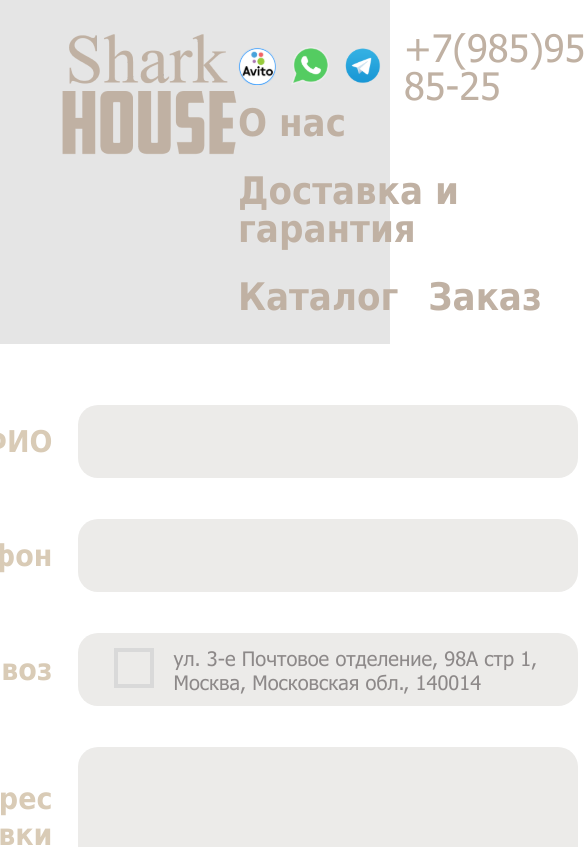
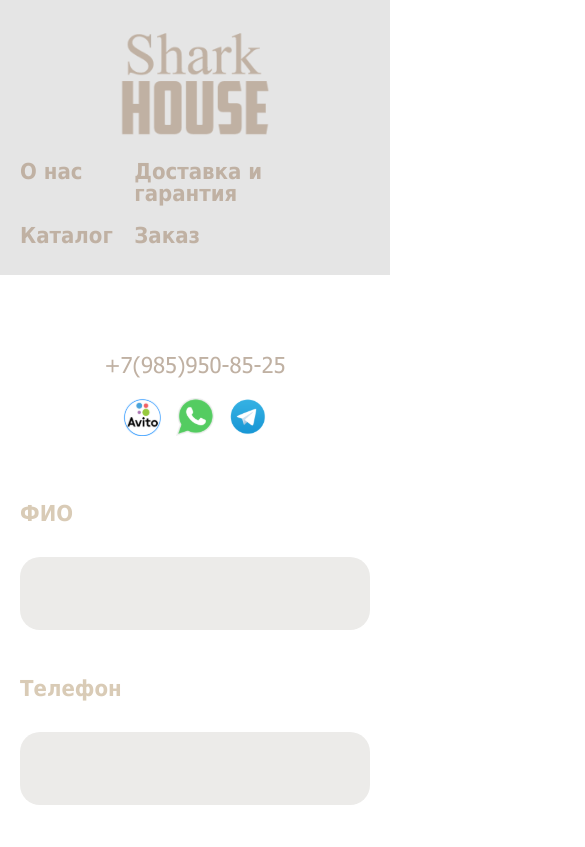
Before and after one commit to Hillel1408/shark-house, a React (Create React App) app: page /shark-house/order in a window 390 px wide. Shown: the top 847 px of the page, 585 px wide, since content can reach past the window. Built offline with nearby package versions, Linux system fonts and the light colour scheme.

Commit message:
shark-house

```diff
--- a/src/App.js
+++ b/src/App.js
@@ -1,3 +1,4 @@
+import classNames from 'classnames';
 import { Header } from './components/Header';
 import { AboutUs } from './pages/AboutUs';
 import { Delivery } from './pages/Delivery';
@@ -11,7 +12,7 @@ function App() {
     return (
         <Router basename="shark-house">
             <Header />
-            <main>
+            <main className={classNames('_container', 'main')}>
                 <Routes>
                     <Route exact path="/" element={<Catalog />} />
                     <Route path="/about-us" element={<AboutUs />} />
--- a/src/components/Footer/Footer.module.scss
+++ b/src/components/Footer/Footer.module.scss
@@ -2,4 +2,12 @@
     padding-top: 28px;
     padding-bottom: 28px;
     background-color: #e5e5e5;
+    &Logo {
+        @media (max-width: 1080px) {
+            width: 268px;
+        }
+        @media (max-width: 810px) {
+            width: 150px;
+        }
+    }
 }
--- a/src/components/Footer/index.jsx
+++ b/src/components/Footer/index.jsx
@@ -6,7 +6,7 @@ function Footer() {
         <footer className={styles.footer}>
             <div className="_container">
                 <NavLink to="/">
-                    <img src="/logo.png" alt="" />
+                    <img className={styles.footerLogo} src="/logo.png" alt="" />
                 </NavLink>
             </div>
         </footer>
--- a/src/components/Header/Header.module.scss
+++ b/src/components/Header/Header.module.scss
@@ -5,11 +5,31 @@
     &Container {
         display: flex;
         justify-content: space-between;
+        gap: 20px;
+        @media (max-width: 1080px) {
+            gap: 136px;
+            align-items: center;
+        }
+        @media (max-width: 900px) {
+            gap: 20px;
+        }
+        @media (max-width: 570px) {
+            flex-direction: column;
+        }
     }
     &Flex {
         display: flex;
         flex-direction: column;
         justify-content: space-between;
+        gap: 20px;
+    }
+    &Logo {
+        @media (max-width: 1080px) {
+            width: 268px;
+        }
+        @media (max-width: 810px) {
+            width: 150px;
+        }
     }
     &Nav {
         ul {
@@ -21,7 +41,20 @@
                     font-weight: 700;
                     color: #c0b1a3;
                     font-size: 38px;
+                    @media (max-width: 810px) {
+                        font-size: 28px;
+                    }
+                    @media (max-width: 570px) {
+                        font-size: 22px;
+                    }
                 }
+            }
+            @media (max-width: 1080px) {
+                display: grid;
+                grid-template-columns: 1fr 2.5fr;
+            }
+            @media (max-width: 810px) {
+                gap: 20px;
             }
         }
     }
@@ -33,10 +66,27 @@
         & > a {
             color: #c0b1a3;
             font-size: 38px;
+            @media (max-width: 1080px) {
+                order: -1;
+            }
+            @media (max-width: 810px) {
+                font-size: 28px;
+            }
+            @media (max-width: 570px) {
+                font-size: 22px;
+            }
         }
         ul {
             display: flex;
             gap: 15px;
         }
+        @media (max-width: 1080px) {
+            justify-content: space-between;
+            margin-top: 18px;
+            margin-bottom: 30px;
+        }
+        @media (max-width: 570px) {
+            flex-direction: column;
+        }
     }
 }
--- a/src/components/Header/index.jsx
+++ b/src/components/Header/index.jsx
@@ -1,16 +1,39 @@
+import { useEffect, useRef } from 'react';
 import classNames from 'classnames';
 import { NavLink } from 'react-router-dom';
 import styles from './Header.module.scss';
 
 function Header() {
+    const socialMediaRef = useRef(null);
+
+    useEffect(() => {
+        const a = () => {
+            if (window.innerWidth <= 1080 && socialMediaRef.current) {
+                socialMediaRef.current.remove();
+                const ab = document.querySelector('.main');
+                ab && ab.prepend(socialMediaRef.current);
+            }
+            if (window.innerWidth > 1080 && socialMediaRef.current) {
+                const ab = document.querySelector('.header-flex');
+                ab && ab.prepend(socialMediaRef.current);
+            }
+        };
+        window.addEventListener('resize', a);
+        a();
+        return () => window.addEventListener('resize', a);
+    }, []);
+
     return (
         <header className={styles.header}>
             <div className={classNames('_container', styles.headerContainer)}>
                 <NavLink to="/">
-                    <img src="/logo.png" alt="" />
+                    <img className={styles.headerLogo} src="/logo.png" alt="" />
                 </NavLink>
-                <div className={styles.headerFlex}>
-                    <div className={styles.headerSocialMedia}>
+                <div className={classNames(styles.headerFlex, 'header-flex')}>
+                    <div
+                        ref={socialMediaRef}
+                        className={styles.headerSocialMedia}
+                    >
                         <ul>
                             <li>
                                 <a href="/">
--- a/src/pages/ Order/Order.module.scss
+++ b/src/pages/ Order/Order.module.scss
@@ -1,5 +1,5 @@
 .order {
-    padding-top: 60px;
+    margin-top: 60px;
     padding-bottom: 60px;
     form {
         display: flex;
--- a/src/pages/ Order/index.jsx
+++ b/src/pages/ Order/index.jsx
@@ -4,7 +4,7 @@ import styles from './Order.module.scss';
 
 function Order() {
     return (
-        <div className={classNames('_container', styles.order)}>
+        <div className={classNames(styles.order)}>
             <form action="">
                 <label className="label">
                     ФИО
--- a/src/pages/AboutUs/index.jsx
+++ b/src/pages/AboutUs/index.jsx
@@ -3,7 +3,7 @@ import styles from './AboutUs.module.scss';
 
 function AboutUs() {
     return (
-        <div className={classNames('_container', styles.aboutUs)}>
+        <div className={classNames(styles.aboutUs)}>
             <h1 className="title">О нас.</h1>
             <p className="text">
                 Shark House — российский производитель, импортер и оптовый
--- a/src/pages/Catalog/index.jsx
+++ b/src/pages/Catalog/index.jsx
@@ -5,7 +5,7 @@ import styles from './Catalog.module.scss';
 
 function Catalog() {
     return (
-        <div className={classNames('_container', styles.catalog)}>
+        <div className={classNames(styles.catalog)}>
             <Pagination />
             <div className={styles.catalogItems}>
                 <CatalogItem /> <CatalogItem /> <CatalogItem /> <CatalogItem />
--- a/src/pages/Delivery/index.jsx
+++ b/src/pages/Delivery/index.jsx
@@ -3,7 +3,7 @@ import styles from './Delivery.module.scss';
 
 function Delivery() {
     return (
-        <div className={classNames('_container', styles.delivery)}>
+        <div className={classNames(styles.delivery)}>
             <h1 className="title">Доставка и гарантия.</h1>
             <div className={styles.deliveryBlock}>
                 <div>
--- a/src/styles/globals.scss
+++ b/src/styles/globals.scss
@@ -1,7 +1,7 @@
 @import 'null';
 @import 'fonts';
 
-main {
+.main {
     padding-top: 61px;
     padding-bottom: 24px;
 }
@@ -10,7 +10,12 @@ main {
     margin: 0 auto;
     @media (max-width: 1280px) {
         max-width: none;
-        padding: 0 60px;
+        padding-left: 60px;
+        padding-right: 60px;
+    }
+    @media (max-width: 810px) {
+        padding-left: 20px;
+        padding-right: 20px;
     }
 }
 .title {
@@ -43,15 +48,21 @@ main {
     & > input:not([type='checkbox']),
     & > div {
         width: 500px;
-        height: 73px;
+        min-height: 73px;
         background: #ecebe9;
         border-radius: 20px;
-    }
-    & > div {
         font-weight: 400;
         font-size: 20px;
         line-height: 24px;
         color: #8d8989;
+        @media (max-width: 570px) {
+            width: 100%;
+        }
+    }
+    & > input:not([type='checkbox']) {
+        padding-left: 30px;
+    }
+    & > div {
         display: flex;
         align-items: center;
         text-align: left;
@@ -63,5 +74,22 @@ main {
         height: 140px;
         background: #ecebe9;
         border-radius: 20px;
+        padding: 30px;
+        font-weight: 400;
+        font-size: 20px;
+        line-height: 24px;
+        color: #8d8989;
+        resize: none;
+        @media (max-width: 570px) {
+            width: 100%;
+        }
+    }
+    @media (max-width: 810px) {
+        grid-template-columns: 1fr;
+        text-align: left;
+    }
+    @media (max-width: 570px) {
+        width: 100%;
+        font-size: 22px;
     }
 }
```
